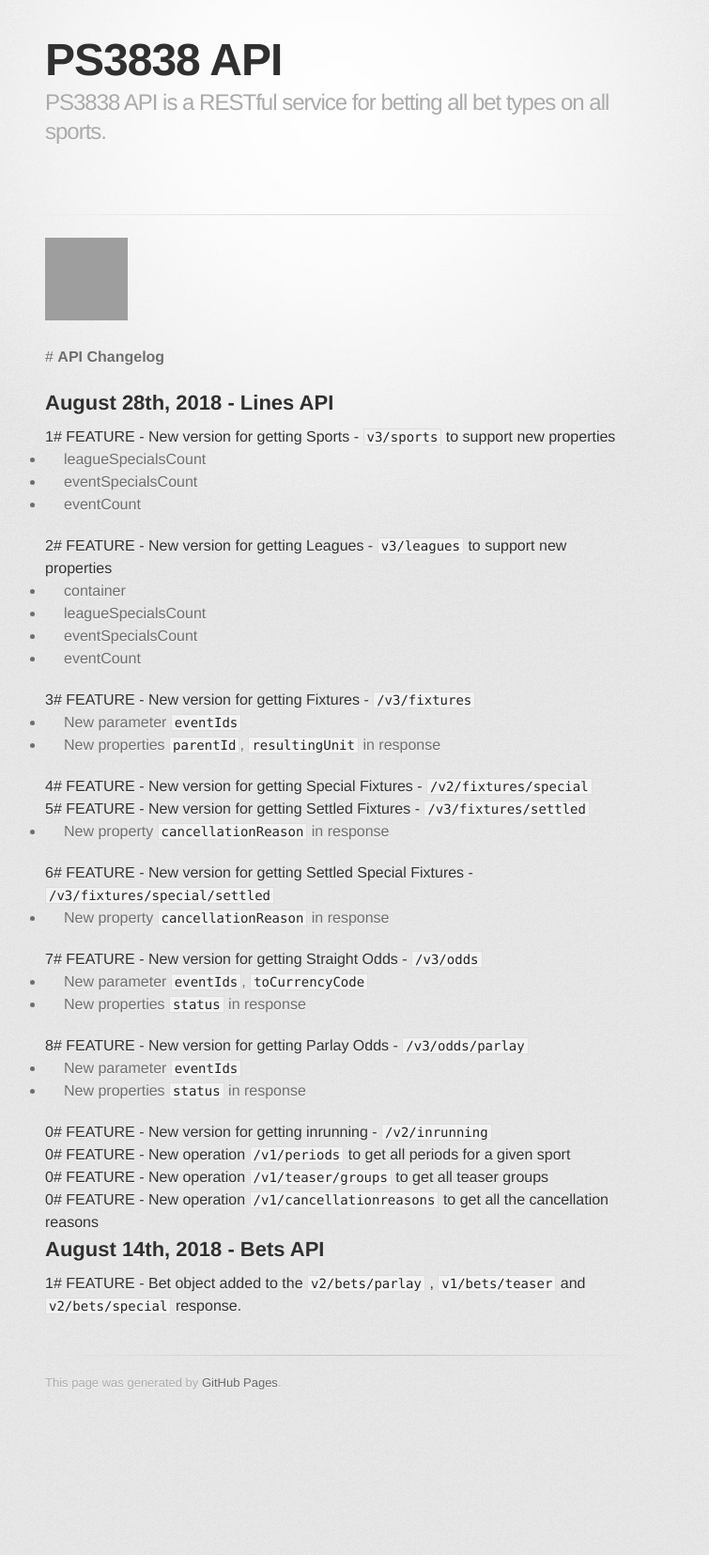
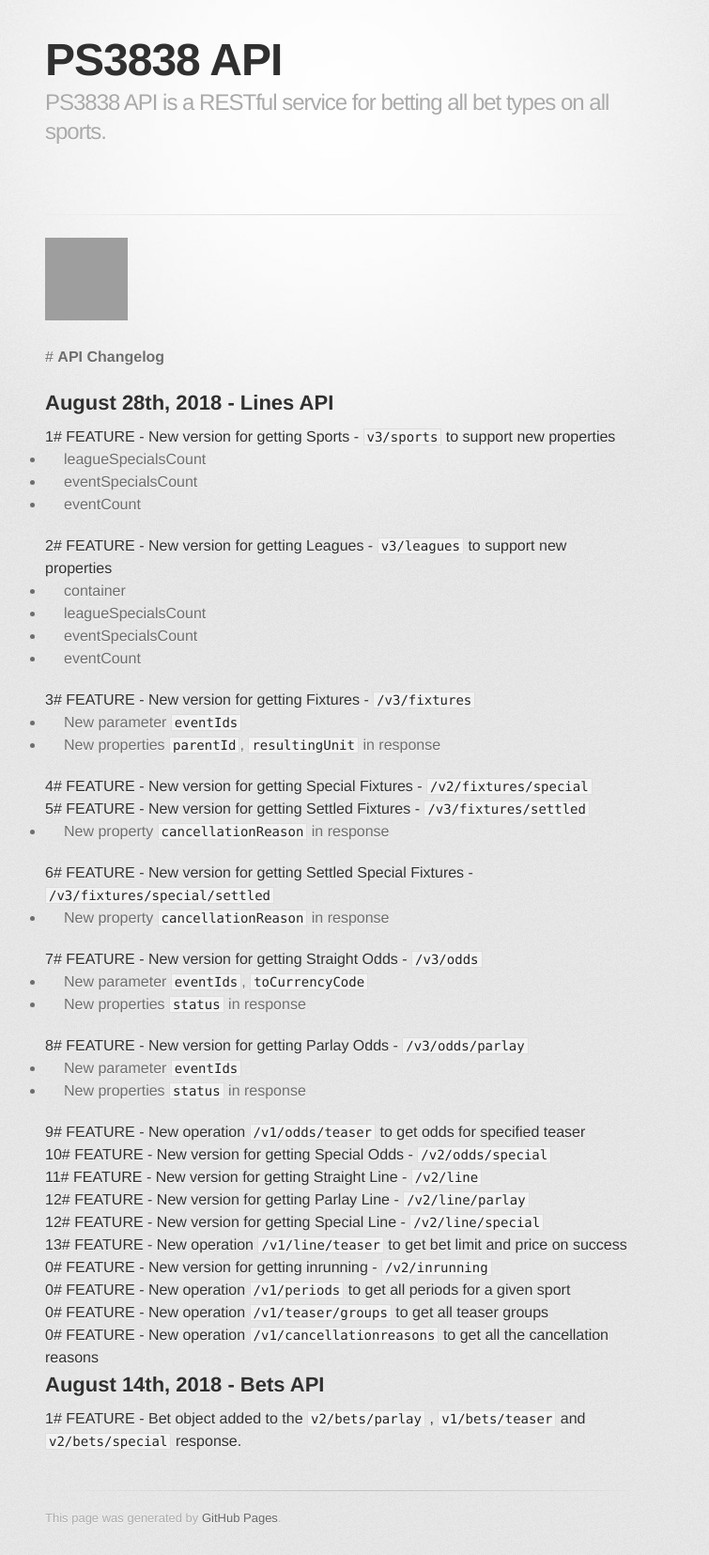
Before and after one commit to ps3838api/ps3838api.github.io, a Jekyll site: the page built from ChangesLog.md, in a window 1280 px wide. Shown: the whole page at 94% size, without its empty margins (282-1037 px from the left). Built offline with Jekyll 4.4.1, drawn with Linux system fonts in a browser that asks for light colours; some web fonts are replaced; our own code applies the rules of GitHub Pages for plain Markdown files; before the commit the page ends 1511 px from its top, so only the background shows below that; grey boxes are pictures that could not be loaded.

Commit message:
Update ChangesLog.md

```diff
--- a/ChangesLog.md
+++ b/ChangesLog.md
@@ -36,10 +36,17 @@
  + New parameter `eventIds`
  + New properties `status` in response
 
+##### 9# <span>FEATURE</span>  - New operation `/v1/odds/teaser` to get odds for specified teaser
 
+##### 10# <span>FEATURE</span>  - New version for getting Special Odds - `/v2/odds/special`
 
+##### 11# <span>FEATURE</span>  - New version for getting Straight Line - `/v2/line`
 
+##### 12# <span>FEATURE</span>  - New version for getting Parlay Line - `/v2/line/parlay`
 
+##### 12# <span>FEATURE</span>  - New version for getting Special Line - `/v2/line/special`
+
+##### 13# <span>FEATURE</span>  - New operation `/v1/line/teaser` to get bet limit and price on success
 
 ##### 0# <span>FEATURE</span>  - New version for getting inrunning - `/v2/inrunning`
 
```
